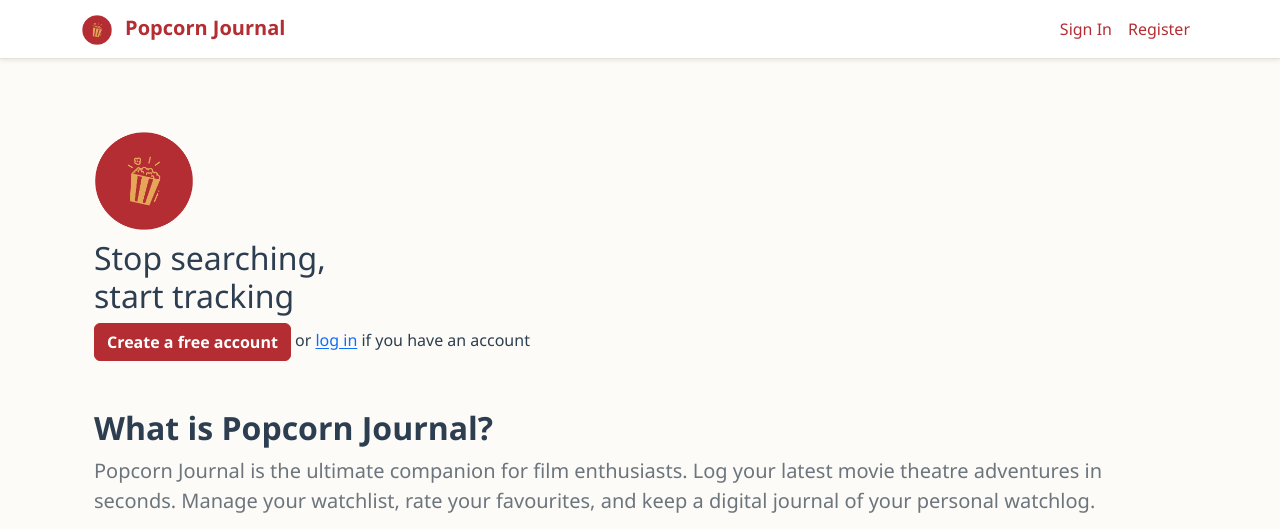
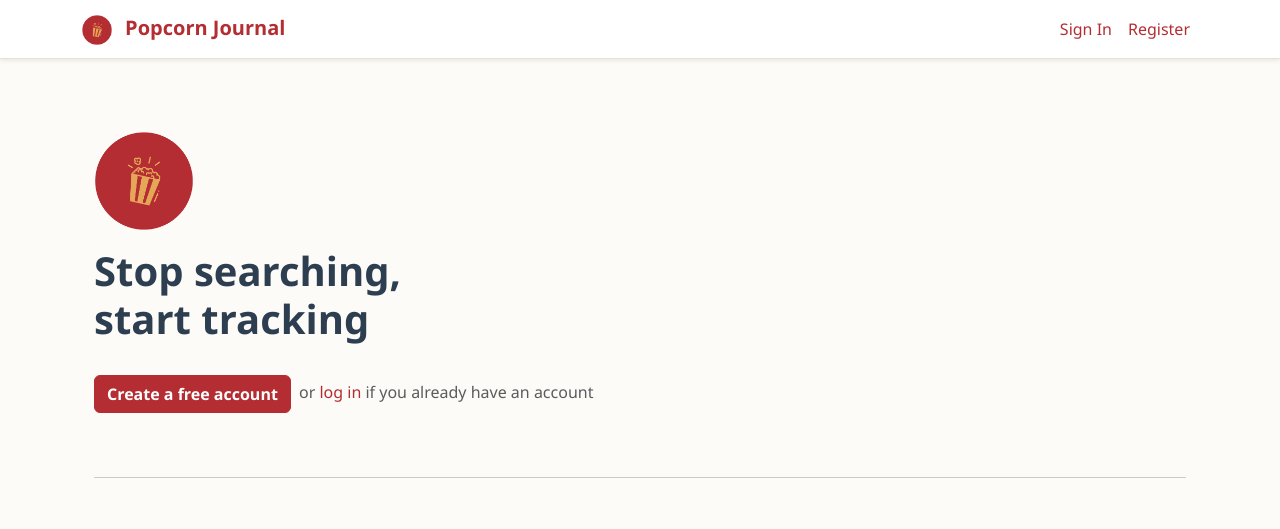
Before and after one commit to jennifernhle/CITS3403-Project, a Flask app: page / in a window 1280 px wide. Shown: the top 529 px of the page. Run offline with Flask 3, Linux system fonts and the light colour scheme; some libraries are stand-ins or nearby versions.

Commit message:
refactor: Change layout of the index.html, and deletion of unnecessary files

```diff
--- a/popcorn_journal_app/static/css/styles.css
+++ b/popcorn_journal_app/static/css/styles.css
@@ -22,6 +22,18 @@ body {
   background-color: var(--bg-color);
   font-family: "Segoe UI", Tahoma, Geneva, Verdana, sans-serif;
   color: var(--text-main);
+}
+
+a {
+  color: var(--accent-red);
+  text-decoration: none;
+  transition: color 0.3s ease;
+  font-weight: 500;
+}
+
+a:hover {
+  color: var(--accent-yellow);
+  text-decoration: underline;
 }
 
 /* BUTTONS */
--- a/popcorn_journal_app/templates/index.html
+++ b/popcorn_journal_app/templates/index.html
@@ -1,102 +1,86 @@
-{% extends "base.html" %}
-{% block title %}{{ title }}{% endblock %}
-{% block content %}
-
+{% extends "base.html" %} {% block title %}{{ title }}{% endblock %} {% block content %}
 <div class="container">
-  <div class="row" id="landing-welcome-banner">
-    <div class="container py-5">
+  <section id="landing-welcome-banner" class="py-5">
     <div class="row align-items-center">
       <div class="col-lg-6">
-          <img
-            src="{{ url_for('static', filename='img/logo.png') }}"
-            alt="Popcorn Journal logo"
-            height="100"
-            class="me-2 mb-2"
-          />
-          <h2>
+        <img src="{{ url_for('static', filename='img/logo.png') }}" alt="Popcorn Journal logo" height="100" class="me-2 mb-3" />
+        <h2 class="display-6 fw-bold">
           Stop searching,<br />
           start tracking
         </h2>
       </div>
     </div>
 
-      <div class="landing-actions-container">
-        <a href="{{ url_for('main.register') }}" class="btn btn-main"
-          >Create a free account</a
-        >
-        <span class="login-prompt"
-          >or <a href="{{ url_for('main.login') }}">log in</a> if you have an
-          account</span
-        >
+    <div class="landing-actions-container mt-4">
+      <a href="{{ url_for('main.register') }}" class="btn btn-main me-1"> Create a free account</a>
+      <span class="login-prompt text-muted">or <a href="{{ url_for('main.login') }}">log in</a> if you already have an account </span>
     </div>
-    </div>
-  </div>
+  </section>
 
-  <div class="row" id="landing-about">
+  <hr />
+
+  <section id="landing-about" class="row py-5">
     <div class="col">
       <h2 class="fw-bold">What is Popcorn Journal?</h2>
       <p class="lead text-secondary">
-        Popcorn Journal is the ultimate companion for film enthusiasts. Log your
-        latest movie theatre adventures in seconds. Manage your watchlist, rate
-        your favourites, and keep a digital journal of your personal watchlog.
+        Popcorn Journal is the ultimate companion for film enthusiasts. Log your latest movie theatre adventures in seconds, manage your watchlist,
+        rate your favourites, and keep a digital journal of your personal watchlog.
       </p>
     </div>
-  </div>
+  </section>
 
-  <div class="row landing-feature-showcase">
-    <div class="col-12 col-md-7">
+  <hr />
+
+  <section class="row landing-feature-showcase align-items-center py-5">
+    <div class="col-12 col-md-5">
       <img
-        src="https://plus.unsplash.com/premium_photo-1677651866184-9845765dfd37?q=80&w=2070&auto=format&fit=crop&ixlib=rb-4.1.0&ixid=M3wxMjA3fDB8MHxwaG90by1wYWdlfHx8fGVufDB8fHx8fA%3D%3D"
+        src="{{ url_for('static', filename='img/landing-feature-showcase-1.png') }}"
         alt="Popcorn Journal profile library"
         class="img-fluid rounded shadow-sm landing-page-demo"
       />
     </div>
-    <div class="col my-auto ps-4">
-      <h2 class="fw-bold">Track your personal cinematic journey</h2>
+    <div class="col my-auto pl-4">
+      <h2 class="fw-bold mt-0">Track your personal cinematic journey</h2>
+      <p class="text-secondary">Log all the movies you've watched, are currently binging, and want to see.</p>
+    </div>
+  </section>
+
+  <hr />
+
+  <section class="row landing-feature-showcase align-items-center py-5">
+    <div class="col my-auto">
+      <h2 class="fw-bold mt-0">Rate and review</h2>
       <p class="text-secondary">
-        Log all the movies you've watched, are currently binging, and want to
-        see.
-      </p>
-    </div>
-  </div>
-
-  <!-- Feature 2 -->
-  <div class="row landing-feature-showcase">
-    <div class="col my-auto">
-      <h2 class="fw-bold">Rate and review</h2>
-      <p class="text-secondary">
-        Our review journal lets you capture exactly how a film made you feel.
-        Share your takes with the community, or keep them as a private digital
+        Our review journal lets you capture exactly how a film made you feel. Share your takes with the community, or keep them as a private digital
         diary.
       </p>
     </div>
-    <div class="col-12 col-md-7 order-first order-md-2">
+    <div class="col-12 col-md-5 order-first order-md-2">
       <img
-        src="https://images.unsplash.com/photo-1598899134739-24c46f58b8c0?q=80&w=2056&auto=format&fit=crop&ixlib=rb-4.1.0&ixid=M3wxMjA3fDB8MHxwaG90by1wYWdlfHx8fGVufDB8fHx8fA%3D%3D"
-        alt="Popcorn Journal page showing ratings and reviews"
+        src="{{ url_for('static', filename='img/landing-feature-showcase-2.png') }}"
+        alt="Popcorn Journal ratings and reviews"
         class="img-fluid rounded shadow-sm landing-page-demo"
       />
     </div>
-  </div>
+  </section>
 
-  <!-- Feature 3 -->
-  <div class="row landing-feature-showcase">
-    <div class="col-12 col-md-7">
+  <hr />
+
+  <section class="row landing-feature-showcase align-items-center py-5">
+    <div class="col-12 col-md-5">
       <img
-        src="https://plus.unsplash.com/premium_photo-1710522706751-c2f0c76cc5fd?q=80&w=2070&auto=format&fit=crop&ixlib=rb-4.1.0&ixid=M3wxMjA3fDB8MHxwaG90by1wYWdlfHx8fGVufDB8fHx8fA%3D%3D"
-        alt="Popcorn Journal page with custom lists"
+        src="{{ url_for('static', filename='img/landing-feature-showcase-3.png') }}"
+        alt="Popcorn Journal custom lists"
         class="img-fluid rounded shadow-sm landing-page-demo"
       />
     </div>
     <div class="col my-auto">
-      <h2 class="fw-bold">Curate and organise your films with lists</h2>
+      <h2 class="fw-bold mt-0">Curate and organise your films with lists</h2>
       <p class="text-secondary">
-        Create lists to organise and sort your collection of films exactly how
-        you want. Whether that be "Films Directed by Women" to "Cozy Rainy Day
-        Movies", you can search for public lists, share your list with the
-        community, or keep it as a personal, private log.
+        Create lists to organise and sort your collection of films exactly how you want. Whether that be "Films Directed by Women" to "Cozy Rainy Day
+        Movies", you can search for public lists, share your list with the community, or keep it as a personal, private log.
       </p>
     </div>
-  </div>
+  </section>
 </div>
 {% endblock %}
```
Also changed, not shown: popcorn_journal_app/templates/forgot_password.html (deleted, +0 -52 lines), popcorn_journal_app/templates/login.html (+9 -44 lines), popcorn_journal_app/templates/register.html (+14 -40 lines), popcorn_journal_app/templates/reset_password.html (deleted, +0 -88 lines), popcorn_journal_app/static/img/landing-feature-showcase-2.png (added), popcorn_journal_app/static/img/landing-feature-showcase-3.png (added), 1 other file. Lines whose indentation alone changed are shown as unchanged.
